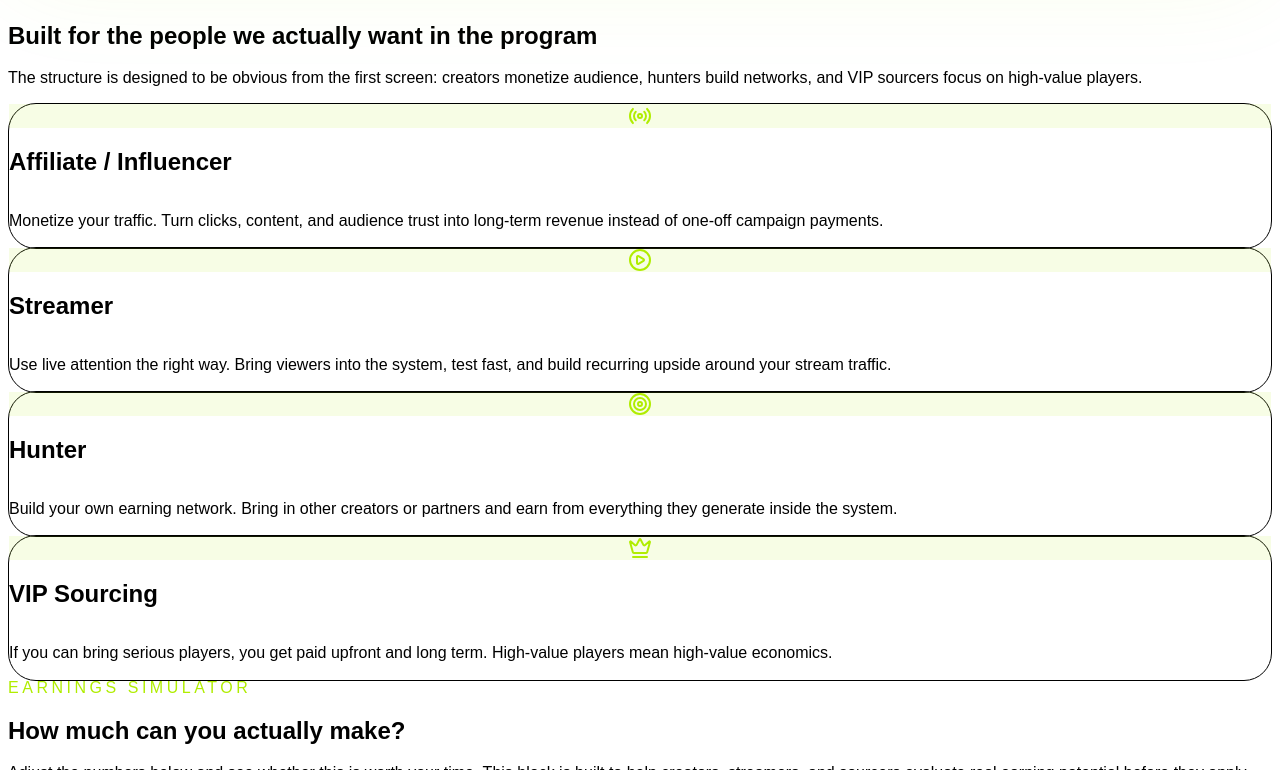
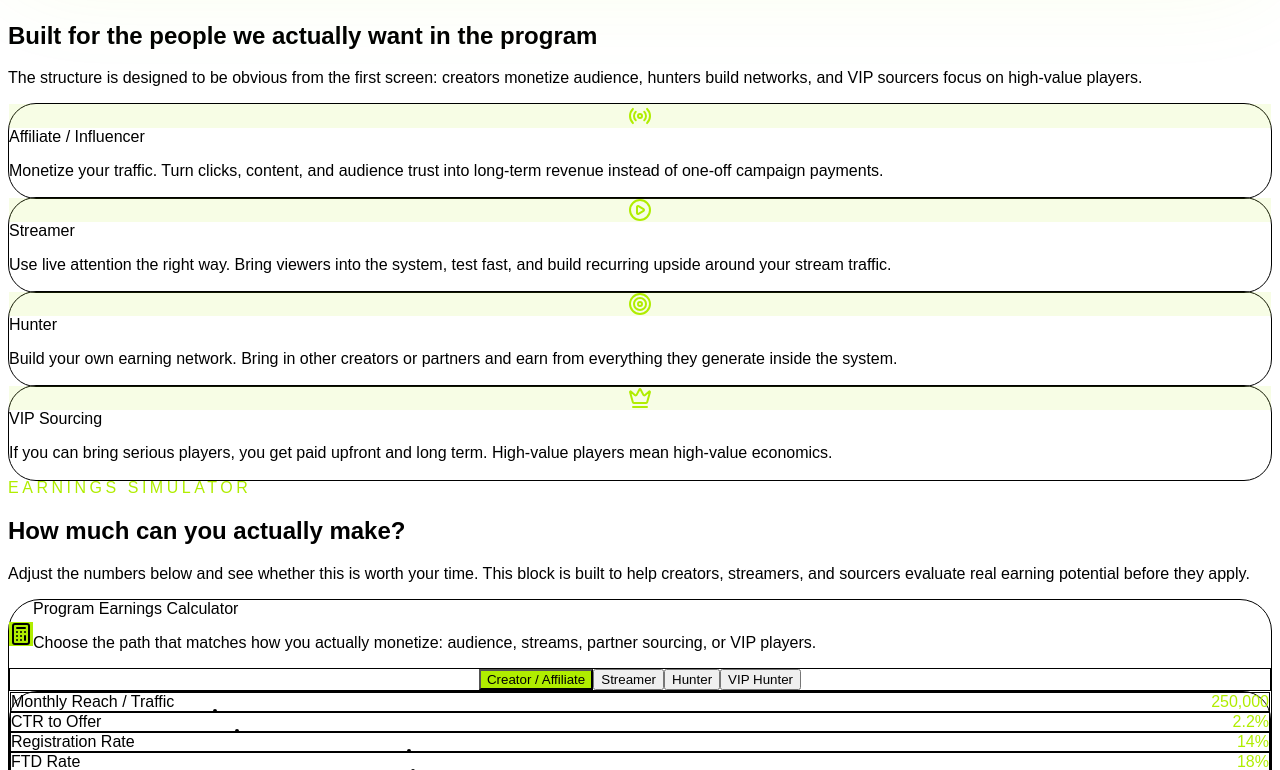
Before and after one commit to kobriyyu/qzino-ambassador-site, a Next.js app: page / in a window 1280 px wide. Shown: the part 970-1740 px from the top of the page. Built offline with nearby package versions, Linux system fonts and the light colour scheme.

Commit message:
Update card.tsx

```diff
--- a/components/ui/card.tsx
+++ b/components/ui/card.tsx
@@ -1,79 +1,28 @@
-import * as React from "react"
+import * as React from "react";
+import { cn } from "@/lib/utils";
 
-import { cn } from "@/lib/utils"
-
-const Card = React.forwardRef<
-  HTMLDivElement,
-  React.HTMLAttributes<HTMLDivElement>
->(({ className, ...props }, ref) => (
+function Card({ className, ...props }: React.ComponentProps<"div">) {
+  return (
     <div
-    ref={ref}
       className={cn(
-      "rounded-lg border border-slate-200 bg-white text-slate-950 shadow-sm dark:border-slate-800 dark:bg-slate-950 dark:text-slate-50",
+        "rounded-xl border border-white/10 bg-zinc-950/90 text-white shadow-none",
         className
       )}
       {...props}
     />
-))
-Card.displayName = "Card"
+  );
+}
 
-const CardHeader = React.forwardRef<
-  HTMLDivElement,
-  React.HTMLAttributes<HTMLDivElement>
->(({ className, ...props }, ref) => (
-  <div
-    ref={ref}
-    className={cn("flex flex-col space-y-1.5 p-6", className)}
-    {...props}
-  />
-))
-CardHeader.displayName = "CardHeader"
+function CardHeader({ className, ...props }: React.ComponentProps<"div">) {
+  return <div className={cn("flex flex-col space-y-1.5 p-6", className)} {...props} />;
+}
 
-const CardTitle = React.forwardRef<
-  HTMLParagraphElement,
-  React.HTMLAttributes<HTMLHeadingElement>
->(({ className, ...props }, ref) => (
-  <h2
-    ref={ref}
-    className={cn(
-      "text-2xl font-semibold leading-none tracking-tight",
-      className
-    )}
-    {...props}
-  />
-))
-CardTitle.displayName = "CardTitle"
+function CardTitle({ className, ...props }: React.ComponentProps<"div">) {
+  return <div className={cn("font-semibold leading-none tracking-tight", className)} {...props} />;
+}
 
-const CardDescription = React.forwardRef<
-  HTMLParagraphElement,
-  React.HTMLAttributes<HTMLParagraphElement>
->(({ className, ...props }, ref) => (
-  <p
-    ref={ref}
-    className={cn("text-sm text-slate-500 dark:text-slate-400", className)}
-    {...props}
-  />
-))
-CardDescription.displayName = "CardDescription"
+function CardContent({ className, ...props }: React.ComponentProps<"div">) {
+  return <div className={cn("p-6 pt-0", className)} {...props} />;
+}
 
-const CardContent = React.forwardRef<
-  HTMLDivElement,
-  React.HTMLAttributes<HTMLDivElement>
->(({ className, ...props }, ref) => (
-  <div ref={ref} className={cn("p-6 pt-0", className)} {...props} />
-))
-CardContent.displayName = "CardContent"
-
-const CardFooter = React.forwardRef<
-  HTMLDivElement,
-  React.HTMLAttributes<HTMLDivElement>
->(({ className, ...props }, ref) => (
-  <div
-    ref={ref}
-    className={cn("flex items-center p-6 pt-0", className)}
-    {...props}
-  />
-))
-CardFooter.displayName = "CardFooter"
-
-export { Card, CardHeader, CardFooter, CardTitle, CardDescription, CardContent }
+export { Card, CardHeader, CardTitle, CardContent };
```
Lines whose indentation alone changed are shown as unchanged.
